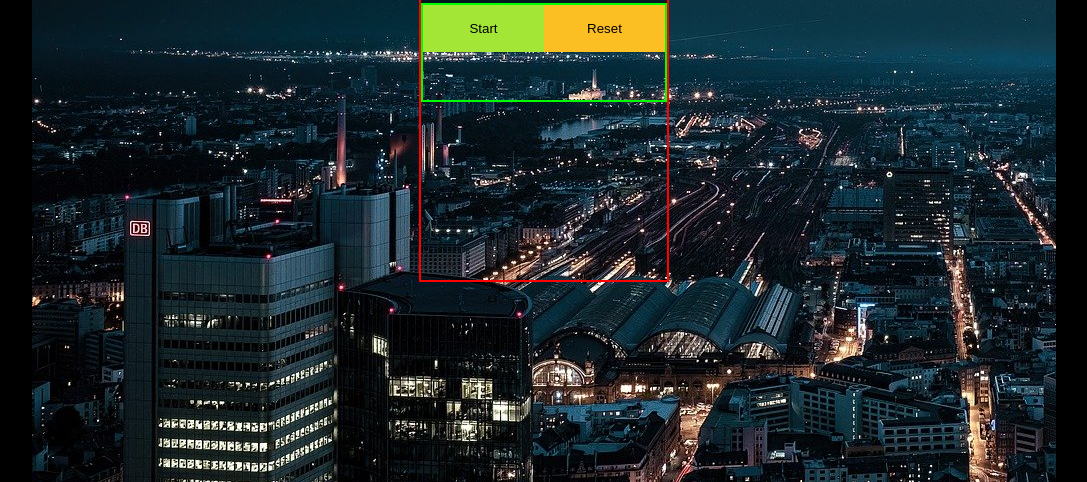
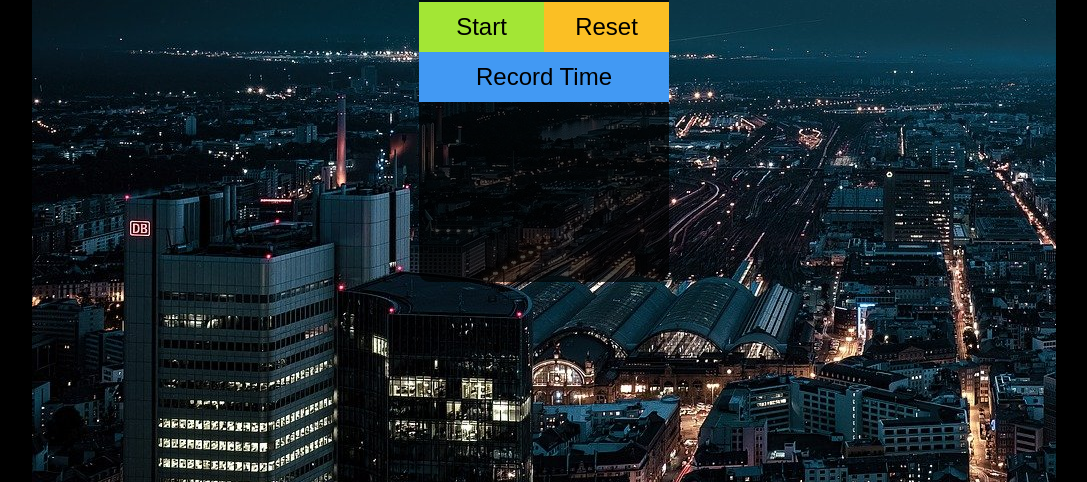
Before and after one commit to JSammy23/stopwatch, a plain HTML site: page index.html in a window 1280 px wide. Shown: the part 318-800 px from the top of the page, without its empty margins (96-1183 px from the left). Drawn offline with Linux system fonts and the light colour scheme.

Commit message:
buttons styled

```diff
--- a/index.html
+++ b/index.html
@@ -15,6 +15,7 @@
             <div class="controls">
                 <button class="go" id="start">Start</button>
                 <button id="reset">Reset</button>
+                <button id="record">Record Time</button>
             </div>
         </div>
     </div>
--- a/styles.css
+++ b/styles.css
@@ -33,9 +33,11 @@ body {
 }
 
 .watch {
-    border: 2px solid red;
+    /* border: 2px solid red; */
     width: 250px;
     height: 400px;
+    border-radius: 10px;
+    background-color: rgba(0, 0, 0, .7);
 }
 
 .display {
@@ -46,14 +48,20 @@ body {
     align-items: center;
     font-size: 5rem;
     color: var(--font-color);
-    background-color: rgba(0, 0, 0, .5);
+    /* background-color: rgba(0, 0, 0, .5); */
 }
 
 .controls {
     width: 100%;
     height: 25%;
-    border: 2px solid lime;
+    /* border: 2px solid lime; */
     display: flex;
+    flex-wrap: wrap;
+}
+
+#record {
+    width: 100%;
+    background-color: #4299f3;
 }
 
 .controls > button {
@@ -61,6 +69,8 @@ body {
     height: 50%;
     border: none;
     outline: none;
+    cursor: pointer;
+    font-size: 1.5rem;
 }
 
 .go {
```
